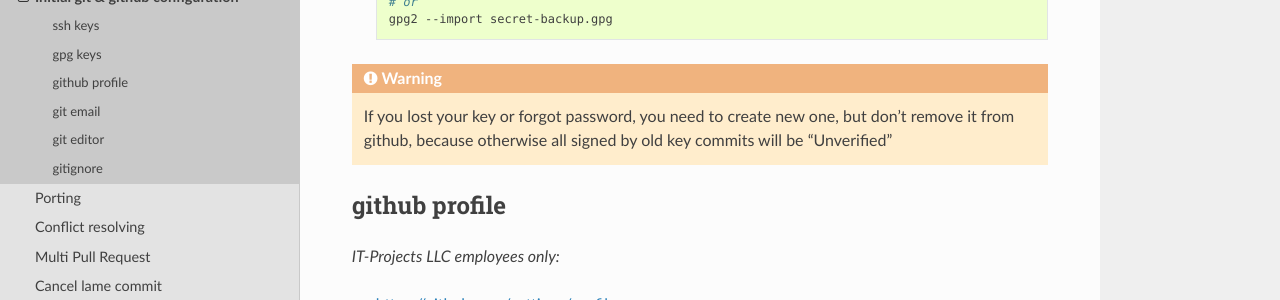
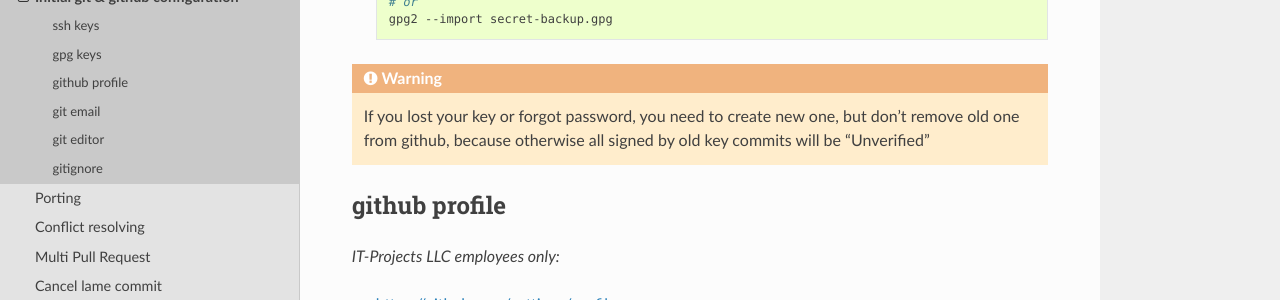
Before and after one commit to itpp-labs/odoo-development, a Sphinx documentation site: the page built from docs/git/init.rst, in a window 1280 px wide and 900 px high, scrolled down 828 px. Shown: the part 151-451 px from the top of the window. Built offline with Sphinx 7.4.7 and the Read the Docs theme 2.0.0, drawn with Linux system fonts in a browser that asks for light colours; pages that are not in the unit, such as notebooks, are missing from menus.

Commit message:
clarify warning

```diff
--- a/docs/git/init.rst
+++ b/docs/git/init.rst
@@ -50,7 +50,7 @@
      gpg2 --import secret-backup.gpg
 
 .. warning:: If you lost your key or forgot password, you need to create new
-             one, but don't remove it from github, because otherwise all signed
+             one, but don't remove old one from github, because otherwise all signed
              by old key commits will be "Unverified"
 
 github profile
```
